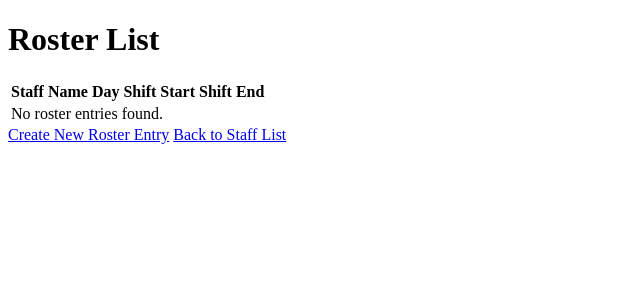
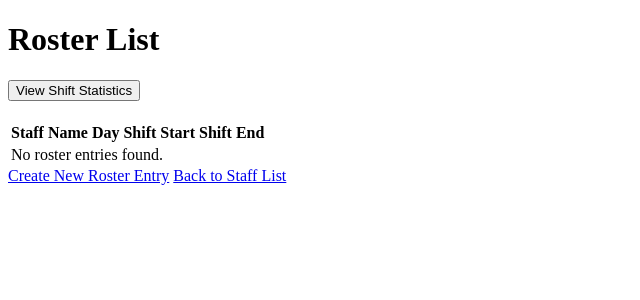
Before and after one commit to JUNELAI2024/roster2ndversion, a Django app: page / in a window 1280 px wide. Shown: the top 300 px of the page, without its empty margins (0-640 px from the left). Run offline with Django 5.2, Linux system fonts and the light colour scheme; data that the repository does not hold is empty.

Commit message:
add button
add button

```diff
--- a/roster/templates/roster/roster_list.html
+++ b/roster/templates/roster/roster_list.html
@@ -5,6 +5,12 @@
 </head>
 <body>
     <h1>Roster List</h1>
+
+    <!-- Button to go to Statistics Page -->
+    <a href="{% url 'statistics' %}" style="display: inline-block; margin-bottom: 20px;">
+        <button>View Shift Statistics</button>
+    </a>
+
     <table>
         <thead>
             <tr>
@@ -29,6 +35,7 @@
             {% endfor %}
         </tbody>
     </table>
+
     <a href="{% url 'roster_create' %}">Create New Roster Entry</a>
     <a href="{% url 'staff_list' %}">Back to Staff List</a>
 </body>
```
